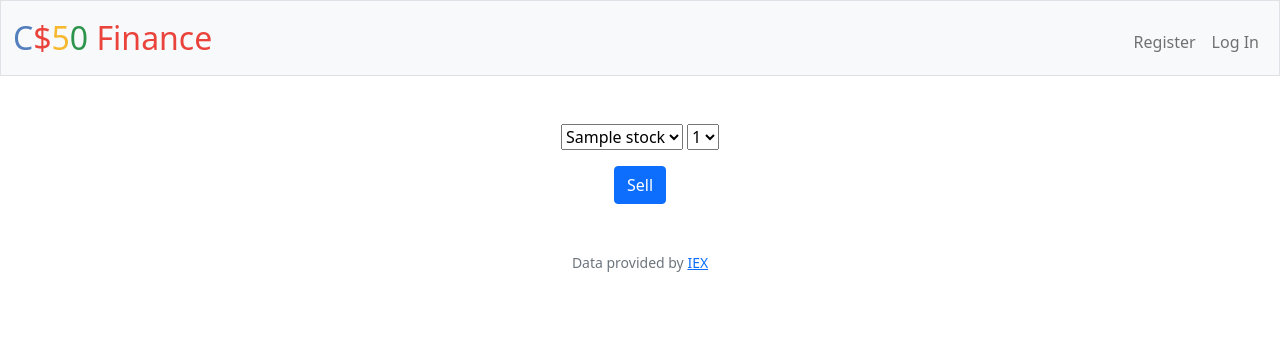
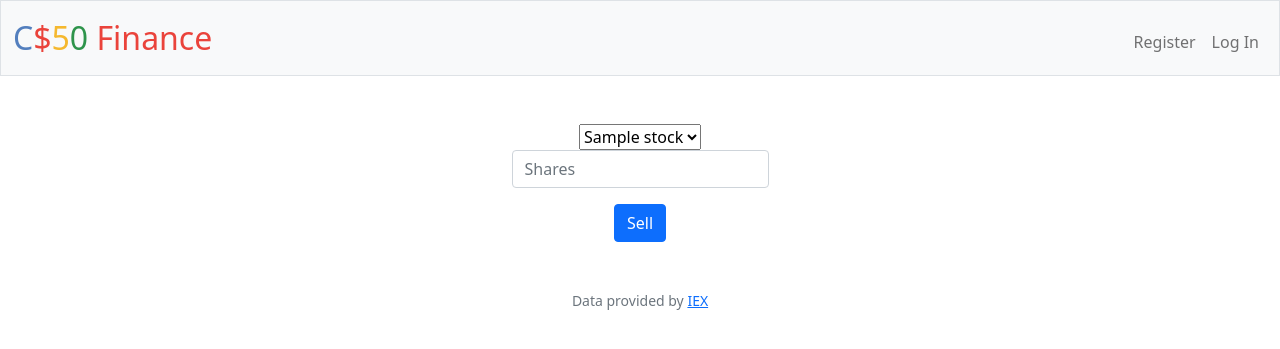
Before and after one commit to jurdanetac/CS50, a Flask app: template templates/sell.html in a window 1280 px wide. Shown: the top 349 px of the page. Run offline with Flask 3, Linux system fonts and the light colour scheme; the template is opened without the code that fills it: most values are stand-ins (such as "Sample title", 1, 10 or a date in 2020); some libraries are stand-ins or nearby versions.

Commit message:
automated commit by check50 [check50=True]

```diff
--- a/templates/sell.html
+++ b/templates/sell.html
@@ -13,12 +13,7 @@
                 <option value="{{ stock.symbol }}">{{ stock.name }}</option>
             {% endfor %}
         </select>
-        <select name="shares">
-            {% for stock in stocks %}
-                <option value="{{ loop.index }}">{{ loop.index }}</option>
-            {% endfor %}
-        </select>
-        <!-- <input required autocomplete="off" class="form-control mx-auto w-auto" id="shares" name="shares" placeholder="Shares" type="number" min="1" step="1" onkeyup="if(this.value<0){this.value= this.value * -1}"> -->
+        <input required autocomplete="off" class="form-control mx-auto w-auto" id="shares" name="shares" placeholder="Shares" type="number" min="1" step="1" onkeyup="if(this.value<0){this.value= this.value * -1}">
     </div>
     <button class="btn btn-primary" type="submit">Sell</button>
 </form>
```
